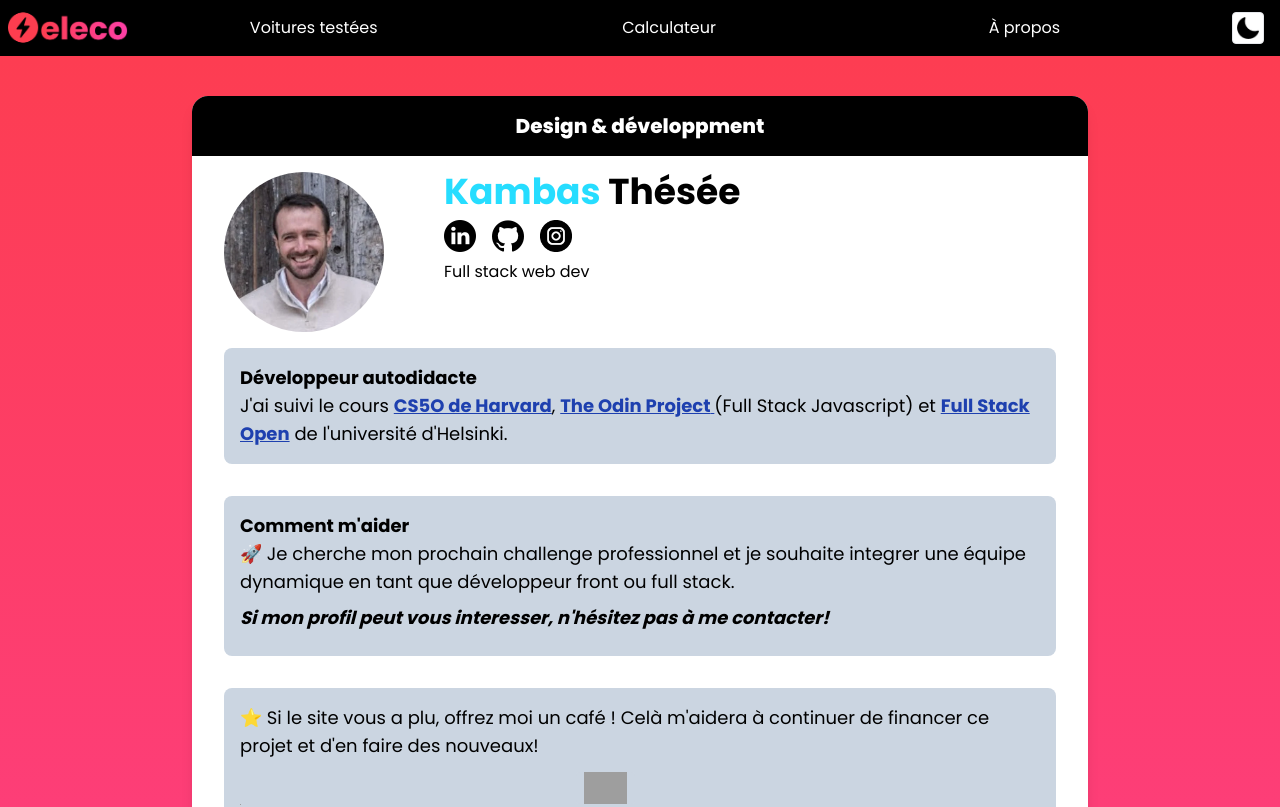
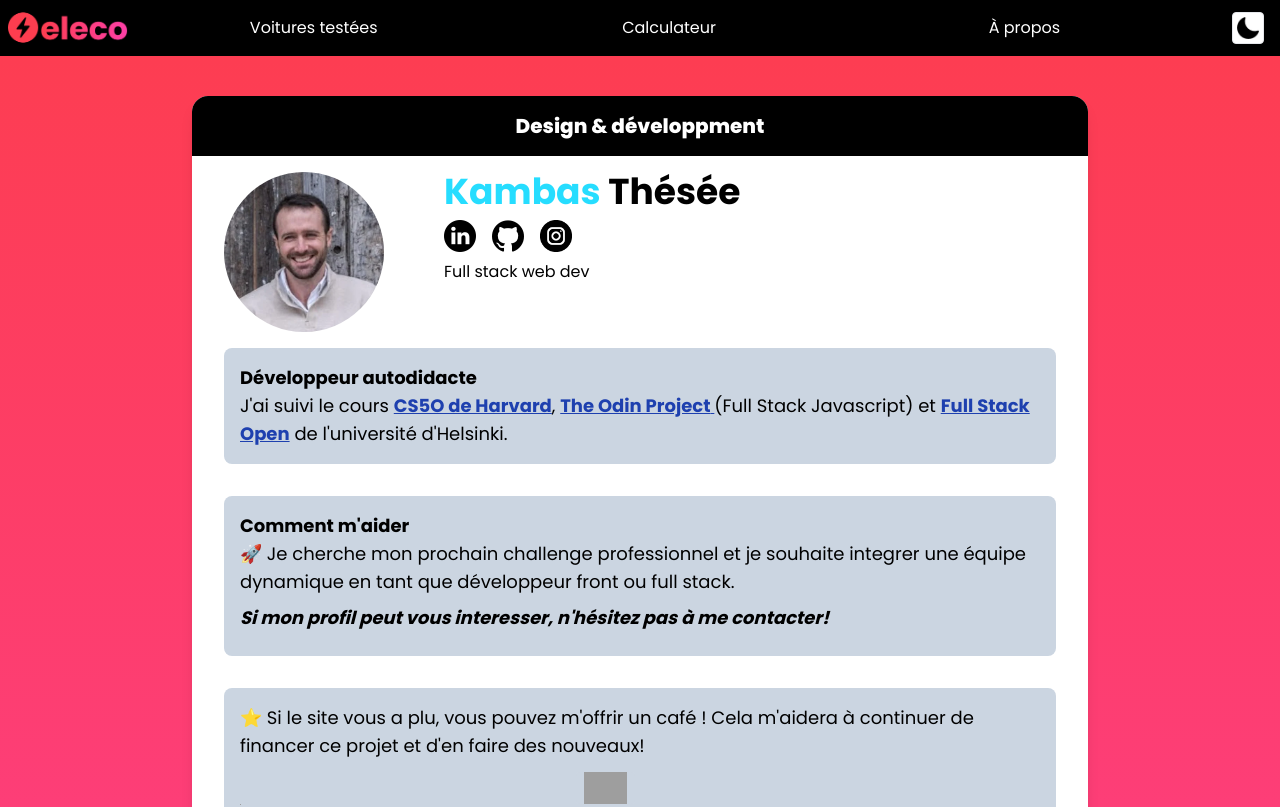
Before and after one commit to thiseas-perso/electric, a Next.js app: page /about in a window 1280 px wide. Shown: the top 807 px of the page. Built offline with nearby package versions, Linux system fonts and the light colour scheme; no server answers; grey boxes are pictures that could not be loaded.

Commit message:
moved scripts to _app, phrasing, google analytics for SPA

```diff
--- a/components/layout.js
+++ b/components/layout.js
@@ -4,19 +4,6 @@ import Nav from './Nav';
 const Layout = ({ children, className }) => {
   return (
     <>
-      <script
-        data-name="BMC-Widget"
-        data-cfasync="false"
-        src="https://cdnjs.buymeacoffee.com/1.0.0/widget.prod.min.js"
-        data-id="eleco"
-        data-description="Support me on Buy me a coffee!"
-        data-message="Ce projet et le fruit de plusieurs heures d'efforts. Si vous l'appréciez, offrez-moi un café 😊"
-        data-color="#5F7FFF"
-        data-position="Right"
-        data-x_margin="18"
-        data-y_margin="18"
-        defer
-      />
       <main
         className={`${className} flex flex-grow flex-col min-h-full font-poppins`}
       >
--- a/lib/gtag.js
+++ b/lib/gtag.js
@@ -1,5 +1,5 @@
 export const GA_MEASUREMENT_ID = process.env.GA_MEASUREMENT_ID;
-export const pageview = () => {
+export const pageview = (url) => {
   window.gtag('config', GA_MEASUREMENT_ID, {
     page_path: url,
   });
--- a/pages/_app.js
+++ b/pages/_app.js
@@ -71,7 +71,7 @@ const App = ({ Component, pageProps }) => {
   }, [router.events]);
 
   return (
-    <ThemeProvider attribute="class">
+    <>
       <Script
         strategy="afterInteractive"
         src={`https://www.googletagmanager.com/gtag/js?id=${process.env.NEXT_PUBLIC_GA_MEASUREMENT_ID}`}
@@ -91,12 +91,27 @@ const App = ({ Component, pageProps }) => {
                 `,
         }}
       />
+      <Script
+        data-name="BMC-Widget"
+        data-cfasync="false"
+        src="https://cdnjs.buymeacoffee.com/1.0.0/widget.prod.min.js"
+        data-id="eleco"
+        data-description="Support me on Buy me a coffee!"
+        data-message="Si ce site vous plait, vous pouvez m'offrir un café ! 😊"
+        data-color="#5F7FFF"
+        data-position="Right"
+        data-x_margin="18"
+        data-y_margin="18"
+      />
+      <Script src="https://static.addtoany.com/menu/page.js" />
+      <ThemeProvider attribute="class">
         <Layout
           className={`${raleway.variable} ${merriweather.variable} ${lato.variable} ${poppins.variable}`}
         >
           <Component {...pageProps} />
         </Layout>
       </ThemeProvider>
+    </>
   );
 };
 
--- a/pages/about/index.js
+++ b/pages/about/index.js
@@ -1,5 +1,4 @@
 import Image from 'next/image';
-import Script from 'next/script';
 import React from 'react';
 import CustomHead from '../../components/customHead';
 import SocialLinks from './SocialLinks';
@@ -108,9 +107,9 @@ const About = () => {
                 </div>
                 <div className="my-8 border-none p-4 rounded-lg bg-slate-300 text-black">
                   <p>
-                    ⭐️ Si le site vous a plu, offrez moi un café ! Celà
-                    m&apos;aidera à continuer de financer ce projet et d&apos;en
-                    faire des nouveaux!
+                    ⭐️ Si le site vous a plu, vous pouvez m&apos;offrir un café
+                    ! Cela m&apos;aidera à continuer de financer ce projet et
+                    d&apos;en faire des nouveaux!
                   </p>
                   <form
                     action="https://www.paypal.com/donate"
@@ -165,10 +164,6 @@ const About = () => {
                     <a className="a2a_button_whatsapp"></a>
                   </div>
                 </div>
-                <Script
-                  async
-                  src="https://static.addtoany.com/menu/page.js"
-                ></Script>
               </div>
             </div>
           </div>
```
Lines whose indentation alone changed are shown as unchanged.
